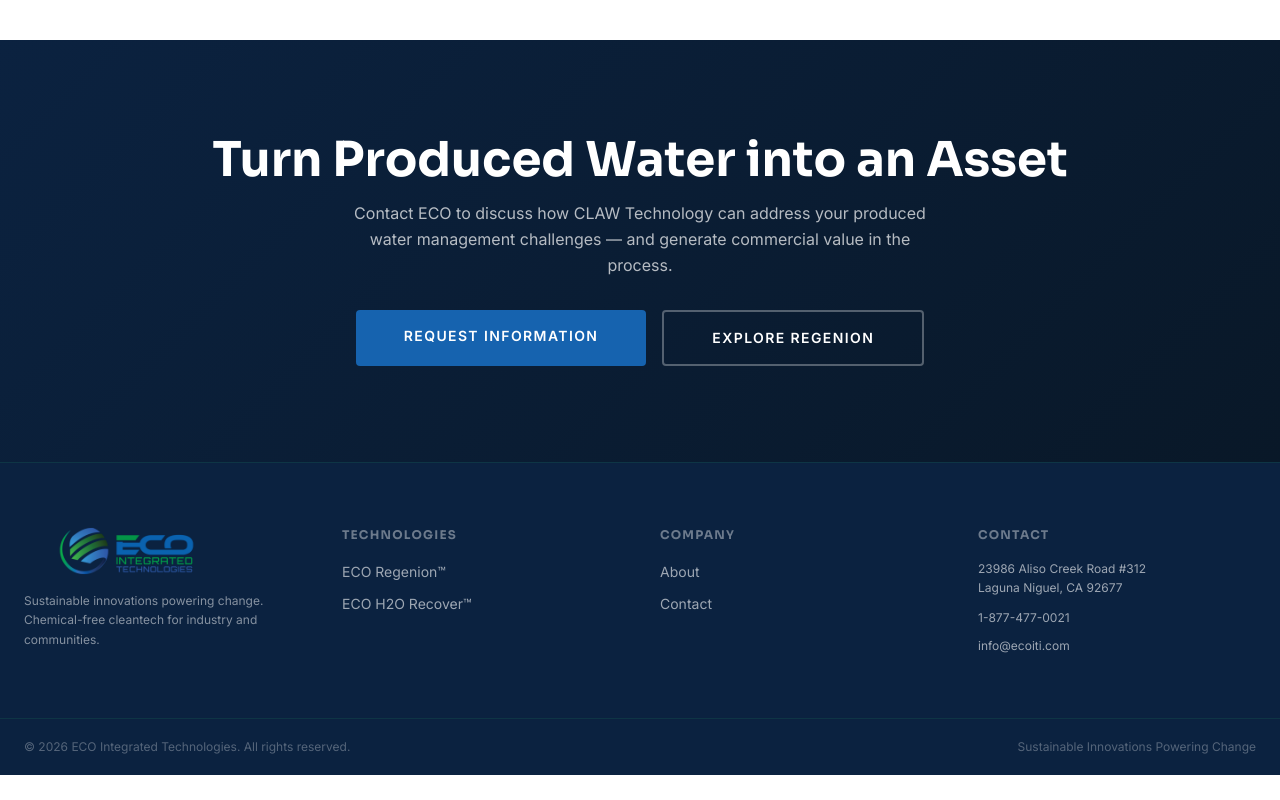
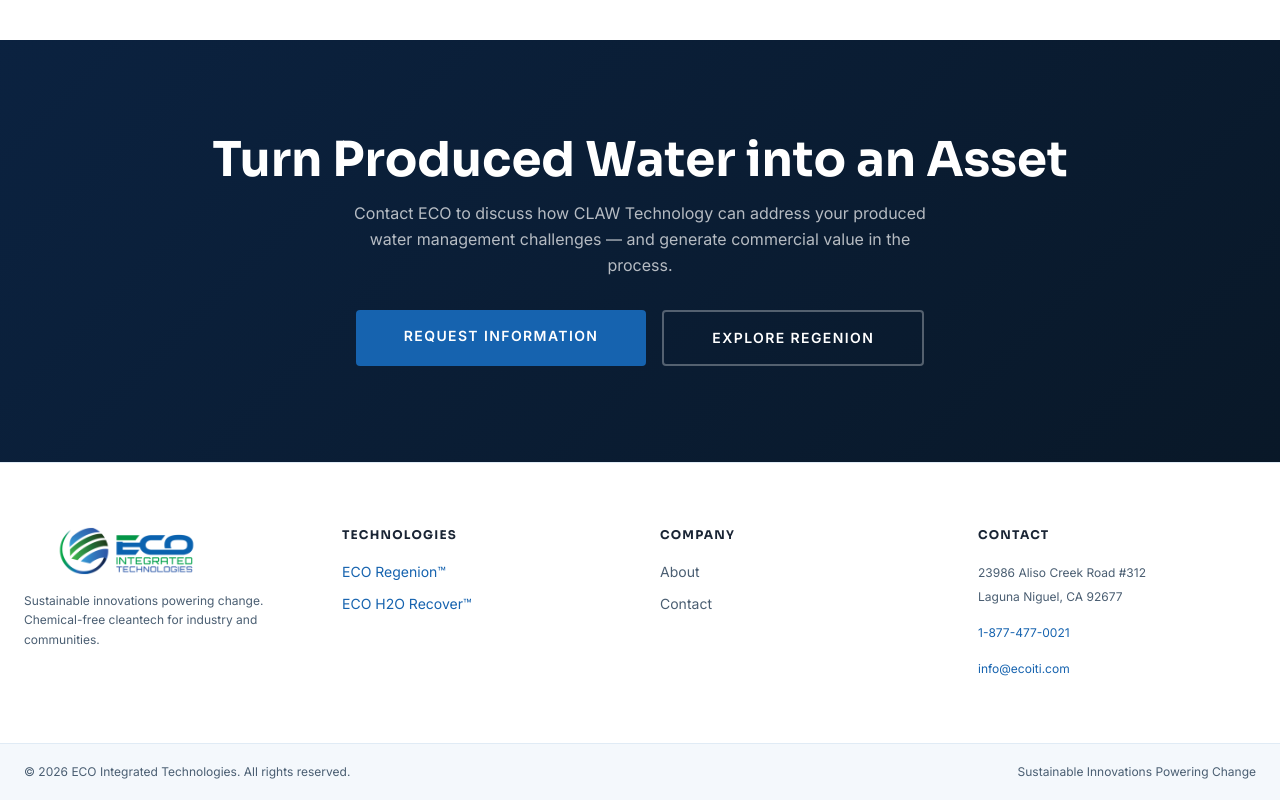
Before and after one commit to AppStudioPros/eco-iti, a Next.js app: page /technologies/h2o-recover in a window 1280 px wide. Shown: the part 3853-4653 px from the top of the page. Before the commit the page ends 4628 px from the top, so only its background shows below. Built offline with nearby package versions, Linux system fonts and the light colour scheme.

Commit message:
Footer: white with light bottom bar, blue links — light and airy throughout; mid-page dark sections lightened

```diff
--- a/app/contact/page.tsx
+++ b/app/contact/page.tsx
@@ -45,7 +45,7 @@
       </section>
 
       {/* ── Contact Info Cards ── */}
-      <section style={{ backgroundColor: '#0B2240' }} className="py-12 px-6">
+      <section style={{ backgroundColor: '#F4F8FC' }} className="py-12 px-6">
         <div className="max-w-5xl mx-auto grid grid-cols-1 sm:grid-cols-2 md:grid-cols-4 gap-4">
           {contactCards.map((card, i) => {
             return (
--- a/app/technologies/h2o-recover/page.tsx
+++ b/app/technologies/h2o-recover/page.tsx
@@ -130,7 +130,7 @@
       </section>
 
       {/* ── How It Works ── */}
-      <section style={{ backgroundColor: '#0B2240' }} className="py-16 md:py-24 px-6">
+      <section style={{ backgroundColor: '#F4F8FC' }} className="py-16 md:py-24 px-6">
         <div className="max-w-5xl mx-auto">
           <h2 data-reveal="fade" className="text-3xl md:text-5xl font-bold text-center text-white mb-12">The CLAW Process</h2>
           <div className="grid grid-cols-1 md:grid-cols-2 gap-5">
--- a/app/technologies/regenion/page.tsx
+++ b/app/technologies/regenion/page.tsx
@@ -118,7 +118,7 @@
       </section>
 
       {/* ── Benefits ── */}
-      <section style={{ backgroundColor: '#0B2240' }} className="py-16 md:py-24 px-6">
+      <section style={{ backgroundColor: '#F4F8FC' }} className="py-16 md:py-24 px-6">
         <div className="max-w-5xl mx-auto">
           <h2 data-reveal="fade" className="text-3xl md:text-5xl font-bold text-center text-white mb-12">Why ECO Regenion™</h2>
           <div className="grid grid-cols-1 md:grid-cols-2 gap-5">
--- a/components/Footer.tsx
+++ b/components/Footer.tsx
@@ -1,11 +1,11 @@
 import Link from 'next/link'
 import Image from 'next/image'
 
-
 export default function Footer() {
   return (
-    <footer style={{ backgroundColor: '#0B2240', borderTop: '1px solid rgba(26,131,90,0.2)' }}>
+    <footer style={{ backgroundColor: '#ffffff', borderTop: '1px solid #E0EBF5' }}>
       <div className="max-w-7xl mx-auto px-6 py-16 grid grid-cols-1 md:grid-cols-4 gap-10">
+
         {/* Brand */}
         <div className="md:col-span-1">
           <Image
@@ -16,21 +16,21 @@
             className="object-contain h-12 w-auto mb-4"
             loading="eager"
           />
-          <p className="text-xs leading-relaxed" style={{ color: 'rgba(255,255,255,0.5)' }}>
+          <p className="text-xs leading-relaxed" style={{ color: '#4A5E72' }}>
             Sustainable innovations powering change. Chemical-free cleantech for industry and communities.
           </p>
         </div>
 
         {/* Technologies */}
         <div>
-          <h4 className="text-xs font-bold uppercase tracking-widest mb-4" style={{ color: 'rgba(255,255,255,0.4)' }}>Technologies</h4>
+          <h4 className="text-xs font-bold uppercase tracking-widest mb-4" style={{ color: '#1A2535' }}>Technologies</h4>
           <ul className="flex flex-col gap-2">
             {[
               { label: 'ECO Regenion™', href: '/technologies/regenion' },
               { label: 'ECO H2O Recover™', href: '/technologies/h2o-recover' },
             ].map((l) => (
               <li key={l.href}>
-                <Link href={l.href} className="text-sm transition-colors hover:text-white" style={{ color: 'rgba(255,255,255,0.6)' }}>
+                <Link href={l.href} className="text-sm transition-colors hover:underline" style={{ color: '#1663AF' }}>
                   {l.label}
                 </Link>
               </li>
@@ -40,14 +40,14 @@
 
         {/* Company */}
         <div>
-          <h4 className="text-xs font-bold uppercase tracking-widest mb-4" style={{ color: 'rgba(255,255,255,0.4)' }}>Company</h4>
+          <h4 className="text-xs font-bold uppercase tracking-widest mb-4" style={{ color: '#1A2535' }}>Company</h4>
           <ul className="flex flex-col gap-2">
             {[
               { label: 'About', href: '/about' },
               { label: 'Contact', href: '/contact' },
             ].map((l) => (
               <li key={l.href}>
-                <Link href={l.href} className="text-sm transition-colors hover:text-white" style={{ color: 'rgba(255,255,255,0.6)' }}>
+                <Link href={l.href} className="text-sm transition-colors" style={{ color: '#4A5E72' }}>
                   {l.label}
                 </Link>
               </li>
@@ -57,20 +57,20 @@
 
         {/* Contact */}
         <div>
-          <h4 className="text-xs font-bold uppercase tracking-widest mb-4" style={{ color: 'rgba(255,255,255,0.4)' }}>Contact</h4>
+          <h4 className="text-xs font-bold uppercase tracking-widest mb-4" style={{ color: '#1A2535' }}>Contact</h4>
           <ul className="flex flex-col gap-3">
-            <li className="flex items-start gap-2">
-              <span className="text-xs leading-relaxed" style={{ color: 'rgba(255,255,255,0.6)' }}>
+            <li>
+              <span className="text-xs leading-relaxed" style={{ color: '#4A5E72' }}>
                 23986 Aliso Creek Road #312<br />Laguna Niguel, CA 92677
               </span>
             </li>
-            <li className="flex items-center gap-2">
-              <a href="tel:18774770021" className="text-xs transition-colors hover:text-white" style={{ color: 'rgba(255,255,255,0.6)' }}>
+            <li>
+              <a href="tel:18774770021" className="text-xs transition-colors hover:underline" style={{ color: '#1663AF' }}>
                 1-877-477-0021
               </a>
             </li>
-            <li className="flex items-center gap-2">
-              <a href="mailto:info@ecoiti.com" className="text-xs transition-colors hover:text-white" style={{ color: 'rgba(255,255,255,0.6)' }}>
+            <li>
+              <a href="mailto:info@ecoiti.com" className="text-xs transition-colors hover:underline" style={{ color: '#1663AF' }}>
                 info@ecoiti.com
               </a>
             </li>
@@ -78,15 +78,13 @@
         </div>
       </div>
 
-      <div
-        className="border-t px-6 py-5"
-        style={{ borderColor: 'rgba(26,131,90,0.2)' }}
-      >
+      {/* Bottom bar */}
+      <div className="border-t px-6 py-5" style={{ borderColor: '#E0EBF5', backgroundColor: '#F4F8FC' }}>
         <div className="max-w-7xl mx-auto flex flex-col md:flex-row justify-between items-center gap-2">
-          <p className="text-xs" style={{ color: 'rgba(255,255,255,0.3)' }}>
+          <p className="text-xs" style={{ color: '#4A5E72' }}>
             © {new Date().getFullYear()} ECO Integrated Technologies. All rights reserved.
           </p>
-          <p className="text-xs" style={{ color: 'rgba(255,255,255,0.3)' }}>
+          <p className="text-xs" style={{ color: '#4A5E72' }}>
             Sustainable Innovations Powering Change
           </p>
         </div>
```
